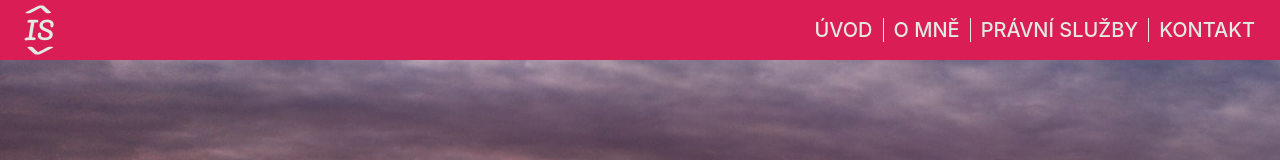
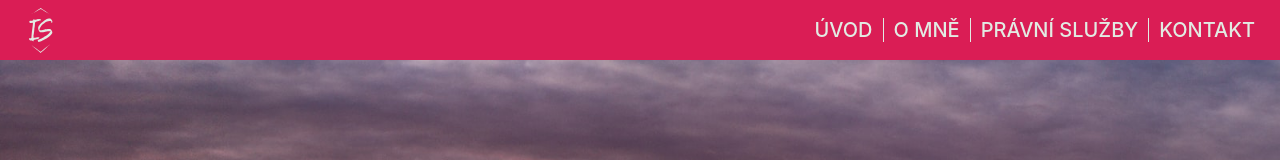
Before and after one commit to toob2/iveta, a React (Create React App) app: page / in a window 1280 px wide. Shown: the top 160 px of the page. Built offline with nearby package versions, Linux system fonts and the light colour scheme.

Commit message:
logo svg

```diff
--- a/src/components/Toolbar/Toolbar.js
+++ b/src/components/Toolbar/Toolbar.js
@@ -2,7 +2,7 @@ import React from "react";
 import { HashLink as Link } from "react-router-hash-link";
 import "./Toolbar.scss";
 import DrawerToggleButton from "../SideDrawer/DrawerToggleButton";
-import logo from "../Images/logo.png";
+import logo from "../Images/logo.svg";
 
 /**
  * Scroll with an offset
@@ -17,13 +17,36 @@ const scrollWithOffset = (el, offset) => {
 const toolbar = (props) => (
   <header className="toolbar">
     <nav className="toolbar__navigation">
-      <a href="/" className="toolbar__logo-link">
+      {/* <a href="/" className="toolbar__logo-link">
         <div className="toolbar__logo">
           <div className="toolbar__logo-top">^</div>
           <div className="toolbar__logo-middle">IS</div>
           <div className="toolbar__logo-bottom">^</div>
         </div>
+      </a> */}
+      <a href="/" className="toolbar__logo-link">
+        <div className="toolbar__logo">
+          <svg
+            version="1.0"
+            xmlns="http://www.w3.org/2000/svg"
+            width="186.000000pt"
+            height="300.000000pt"
+            viewBox="0 0 186.000000 300.000000"
+            preserveAspectRatio="xMidYMid meet"
+          >
+            <g
+              transform="translate(0.000000,300.000000) scale(0.050000,-0.050000)"
+              stroke="none"
+            >
+              <path d="M1389 5369 c-296 -204 -548 -381 -559 -393 -25 -27 -80 -58 557 312 295 172 546 312 558 312 18 0 273 -146 1095 -626 39 -22 61 -31 50 -20 -33 34 -1129 786 -1146 786 -8 0 -258 -167 -555 -371z" />
+              <path d="M2844 4399 c-79 -16 -117 -32 -334 -144 -116 -60 -630 -476 -630 -511 0 -8 -27 -44 -60 -82 -33 -37 -60 -80 -60 -95 0 -16 -13 -33 -30 -40 -16 -6 -30 -22 -30 -36 0 -14 -16 -55 -35 -93 -77 -150 -31 -389 114 -590 59 -81 61 -82 213 -94 153 -11 157 -11 638 107 106 26 528 39 541 17 21 -34 -252 -336 -413 -458 -123 -93 -268 -179 -304 -179 -19 -1 -40 -14 -47 -31 -6 -16 -19 -25 -28 -19 -9 5 -24 -2 -33 -16 -9 -14 -38 -38 -66 -54 -59 -33 -325 -167 -340 -171 -5 -1 -61 -27 -124 -57 -63 -30 -126 -54 -140 -52 -92 13 -102 2 -89 -92 7 -50 26 -105 43 -122 16 -16 30 -38 30 -48 0 -36 96 -42 157 -11 33 18 75 32 93 32 41 0 451 205 566 282 47 32 91 58 96 58 12 0 253 161 268 179 6 6 62 47 125 89 150 102 355 320 404 429 59 131 -13 333 -167 472 -76 68 -460 51 -857 -38 -317 -71 -413 -82 -502 -58 -123 33 64 434 326 698 54 54 378 290 475 346 285 163 692 147 614 -23 -38 -84 16 -136 91 -87 108 71 38 295 -141 452 -75 66 -175 77 -364 40z" />
+              <path d="M1710 4367 c-22 -5 -142 -32 -266 -61 -217 -50 -230 -51 -296 -19 -91 44 -108 42 -108 -12 -1 -82 -116 -135 -296 -135 -175 0 -244 -62 -192 -171 51 -109 97 -127 238 -97 190 40 190 40 190 -57 0 -89 -46 -514 -79 -735 -33 -216 -38 -259 -68 -560 -16 -159 -30 -339 -32 -400 -3 -136 -5 -138 -169 -153 -157 -15 -174 -36 -112 -137 63 -101 114 -130 233 -130 73 0 133 -15 199 -50 119 -63 118 -64 118 22 0 79 -9 75 350 167 180 46 240 68 240 85 0 10 9 13 20 6 11 -7 20 -3 20 9 0 11 14 21 31 21 17 0 26 9 19 20 -7 11 2 20 19 20 36 0 38 9 12 59 -32 59 -164 67 -389 23 -303 -58 -332 -62 -333 -46 -11 100 -7 179 8 199 12 17 9 25 -10 25 -17 1 -19 6 -6 15 27 19 110 706 112 930 1 41 7 75 15 75 8 0 25 125 39 278 36 405 40 422 101 447 29 12 88 37 132 57 44 20 161 50 260 68 99 18 190 34 203 37 46 9 84 57 73 89 -35 100 -135 140 -276 111z" />
+              <path d="M2710 908 c-198 -159 -452 -362 -564 -450 l-204 -160 -316 235 c-699 519 -846 627 -846 619 0 -8 272 -241 538 -462 40 -33 197 -166 349 -295 l277 -236 83 76 c46 41 301 272 568 512 420 378 506 459 480 452 -3 -1 -167 -132 -365 -291z" />
+            </g>
+          </svg>
+        </div>
       </a>
+
       <div className="spacer" />
       <div className="toolbar__navigation-items">
         <ul>
--- a/src/components/Toolbar/Toolbar.scss
+++ b/src/components/Toolbar/Toolbar.scss
@@ -22,50 +22,20 @@
   }
 
   &__logo {
-    //  margin-top: 5rem;
-    text-decoration: none;
-    display: flex;
-    flex-direction: column;
-    align-items: center;
-    justify-content: center;
-    align-content: start;
-    font-family: "Pacifico", cursive;
-    color: $color-secondary;
-
+    margin-left: -0.5rem;
+    svg {
+      display: block;
+      padding: 0.25rem 0;
+      height: $toolbar-height;
+      width: $toolbar-height / 2;
+    }
+    g {
+      fill: $color-secondary;
+    }
     &-link {
-      text-decoration: none;
-    }
-    &-top {
-      flex-grow: 1;
-      height: $toolbar-height * 0.25;
-      font-size: $toolbar-height * 0.25;
-      -webkit-transform: scaleX(3.5);
-      transform: scaleX(3.5);
-    }
-    &-middle {
-      flex-grow: 2;
-      height: $toolbar-height * 0.4;
-      font-size: $toolbar-height * 0.4;
-    }
-    &-bottom {
-      margin-top: 1.75rem;
-      flex-grow: 1;
-      height: $toolbar-height * 0.25;
-      font-size: $toolbar-height * 0.25;
-      transform: rotate(-180deg) scaleX(3.5);
-      -webkit-transform: rotate(-180deg) scaleX(3.5);
-    }
-
-    a {
-      height: $toolbar-height;
-      color: $color-secondary;
-      text-decoration: none;
-      &:active {
-        color: $color-tertiary;
-      }
+      max-height: $toolbar-height;
     }
   }
-
   &__navigation-items {
     font-size: $font-size-navbar;
 
```
Also changed, not shown: src/components/Images/logo.svg (added).
